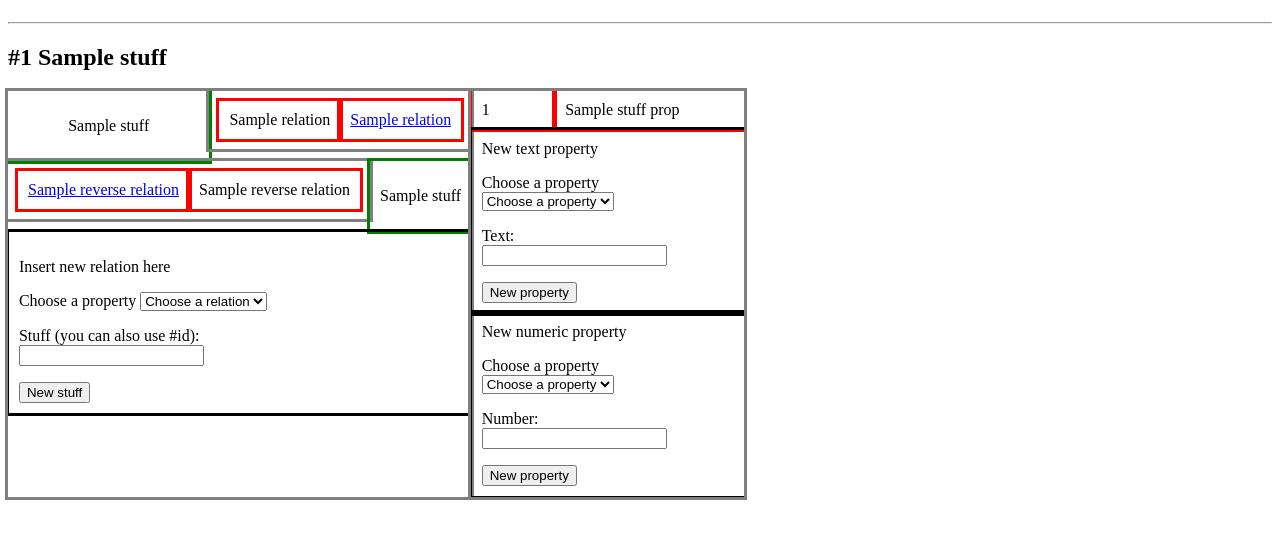
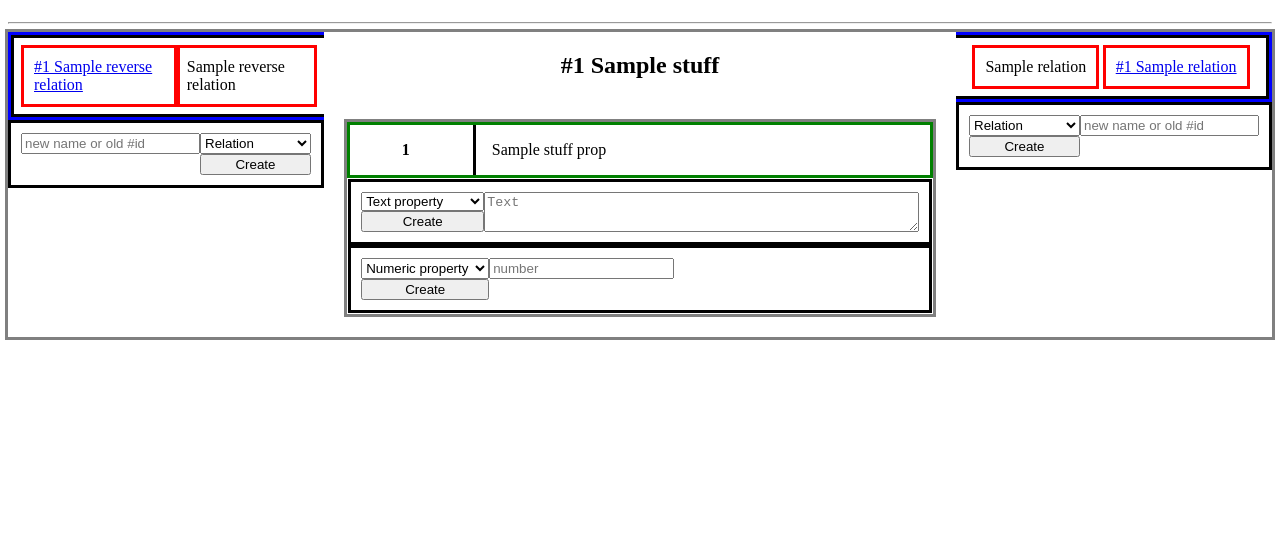
Before and after one commit to Halmela/stuffbase, a Flask app: template templates/stuff.html in a window 1280 px wide. Shown: the part 58-597 px from the top of the page. Run offline with Flask 3, Linux system fonts and the light colour scheme; the template is opened without the code that fills it: most values are stand-ins (such as "Sample title", 1, 10 or a date in 2020).

Commit message:
add new layout

```diff
--- a/static/main.css
+++ b/static/main.css
@@ -1,52 +1,64 @@
 .stuff {
   display: flex;
+  flex-direction: row;
+  /* width: 61.8%; */
+  margin: auto;
+  outline: solid gray;
+}
+
+.stuff-body {
+  display: flex;
+  flex-direction: column;
+  align-items: center;
+  margin: auto;
+  width: 50%;
+  /* display: grid;
+  grid-column: repeat(3, 1fr); */
 }
 
 .relations {
   display: flex;
   flex-direction: column;
-  max-width: 38.2%;
-  outline: solid gray;
+  width: 25%;
 }
 
 .existing-relations {
   display: flex;
+  width: max;
 }
 
 .relatees {
   display: flex;
   flex-direction: column;
+  border-style: solid solid solid none;
+  border-color: blue;
+}
+
+.relatee {
+  display: flex;
+  justify-content: space-evenly;
+  flex-grow: 1;
+  padding: 10px;
+  width: max;
+  border-style: solid solid solid none;
 }
 
 .relators {
   display: flex;
   flex-direction: column;
+  border-style: solid none solid solid;
+  border-color: blue;
 }
 
-.stuff-as-relator {
+.relator {
+  display: flex;
+  justify-content: space-evenly;
   flex-grow: 1;
-  display: flex;
-  justify-content: center;
-  align-items: center;
-  outline: solid green;
   padding: 10px;
+  width: max;
+  border-style: solid none solid solid;
 }
 
-.stuff-as-relatee {
-  flex-grow: 1;
-  display: flex;
-  justify-content: center;
-  align-items: center;
-  outline: solid green;
-  padding: 10px;
-}
-
-.relation {
-  display: flex;
-  padding: 10px;
-  outline: solid gray;
-
-}
 
 .rela-box {
   outline: solid red;
@@ -57,24 +69,70 @@
   display: flex;
   flex-direction: column;
   padding: 0.2%;
-  flex-grow: 1;
+  width: fit-content;
 }
 
 .relation-form {
   padding: 10px;
-  outline: solid black;
+  border: solid black;
+  display: grid;
+  grid-template-columns: repeat(5, 1fr);
+  width: fit-content;
+}
+
+.rel-text {
+  grid-column: 1 / span 4;
+}
+
+.rel-submit {
+  grid-row-start: 2;
+  grid-column-start: 5;
+}
+
+.rev-rel-text {
+  grid-column: 2 / span 4;
+}
+
+.rev-rel-submit {
+  grid-row-start: 2;
+  grid-column-start: 1;
 }
 
 .properties {
   display: flex;
   flex-direction: column;
-  max-width: 38.2%;
-  outline: solid gray;
+  width: fit-content;
+  border: solid gray;
+  margin: 20px;
 }
 
 .existing-properties {
   display: flex;
-  flex-grow: 1;
+  flex-direction: column;
+}
+
+.prop-item {
+  display: grid;
+  grid-template-columns: 1fr 4fr;
+  border: solid green;
+  justify-items: stretch;
+  column-gap: 1%;
+}
+
+.prop-item h4 {
+  margin: auto;
+  padding: 5%;
+  grid-column: 1 / span 1;
+}
+
+.prop-item p {
+  padding: 1em;
+  margin: auto;
+  text-align: left;
+  word-break: break-word;
+  border-style: none none none solid;
+  grid-column: 2 / span 4;
+  width: 90%;
 }
 
 .property-column {
@@ -85,7 +143,7 @@
 }
 
 .property-box {
-  outline: solid red;
+  border: solid red;
   padding: 10px;
   flex-grow: 1;
 }
@@ -99,5 +157,22 @@
 
 .property-form {
   padding: 10px;
-  outline: solid black;
+  border: solid black;
+  display: grid;
+  grid-template-columns: repeat(5, 1fr);
+  width: fit-content;
 }
+
+.prop-text {
+  grid-column: 2 / span 4;
+  grid-row: 1 / span 2;
+}
+
+.prop-select {
+  grid-column-start: 1;
+}
+
+.prop-submit {
+  grid-column-start: 1;
+  grid-row-start: 2;
+}
--- a/templates/stuff.html
+++ b/templates/stuff.html
@@ -1,72 +1,40 @@
 {% extends "layout.html" %}
 {% block title %}{{ stuff.name }}{% endblock %}
 {% block content %}
-<h2>#{{stuff.id}} {{stuff.name}}</h2>
-{% if root_attached %}
-<p>is attached to root</p>
-{% endif %}
 
 <div class="stuff">
   <div class="relations">
-    {% if relations %}
-    <div class="existing-relations">
-      <div class="stuff-as-relator">
-        <p>{{stuff.name}}</p>
-      </div>
-      <div class="relatees">
-        {% for r in relations %}
-        <div class="relation">
-          <div class="rela-box">{{r[2]}}</div>
-          <div class="rela-box"><a href='{{"/stuff/%s" % r[0]}}'>{{r[1]}}</a></div>
-        </div>
-        {% endfor %}
-      </div>
-    </div>
-    {% endif %}
-
     {% if reverse_relations %}
-    <div class="existing-relations">
     <div class="relators">
       {% for r in reverse_relations %}
-        <div class="relation">
-          <div class="rela-box"><a href='{{"/stuff/%s" % r[0]}}'>{{r[1]}}</a></div>
+      <div class="relator">
+        <div class="rela-box"><a href='{{"/stuff/%s" % r[0]}}'>#{{r[0]}} {{r[1]}}</a></div>
         <div class="rela-box">{{r[2]}}</div>
       </div>
       {% endfor %}
     </div>
-      <div class="stuff-as-relatee">
-        <p>{{stuff.name}}</p>
-      </div>
-    </div>
     {% endif %}
-
-    <div class="new-relations">
-      <div class="relation-form">
-        <p>Insert new relation here
-        </p>
-        <form action="/attachrelation" method="POST">
-          <label for="info_id">Choose a property</label>
+    <form action="/attachrelation" method="POST" class="relation-form">
+      <!-- <label for="info_id">Choose a relation</label> -->
+      <input class="rel-text" type="text" name="name" placeholder="new name or old #id">
       <select name="info_id" id="info_id">
-            <option value="">Choose a relation</option>
+        <option value="">Relation</option>
         {% for r in rel_infos %}
         <option value={{r[0]}}>{{r[1]}}
           {% endfor %}
       </select>
 
-          <p>Stuff (you can also use #id):<br>
-            <input type="text" name="name">
-          </p>
       <input type="hidden" name="relator_id" value="{{ stuff.id }}">
       <input type="hidden" name="csrf_token" value="{{ session.csrf_token }}">
-          <input type="submit" value="New stuff">
+      <input class="rel-submit" type="submit" value="Create">
     </form>
   </div>
-    </div>
-  </div>
 
+  <div class="stuff-body">
+    <h2>#{{stuff.id}} {{stuff.name}}</h2>
     <div class="properties">
       {% if stuff_props %}
-    <div class="existing-properties">
+      <!-- <div class="existing-properties">
         <div class="property-column">
           {% for i in range(stuff_props | length) %}
           <div class="property-box">{{stuff_props[i][0]}}</div>
@@ -77,52 +45,82 @@
           <div class="property-box">{{stuff_props[i][1]}}</div>
           {% endfor %}
         </div>
+      </div> -->
+      <div class="existing-properties">
+        {% for p in stuff_props %}
+        <div class="prop-item">
+          <h4>{{p[0]}}</h4>
+          <p>{{p[1]}}</p>
+        </div>
+        {% endfor %}
       </div>
       {% endif %}
-
       <div class="new-properties">
-      <div class="property-form" <p>New text property
-        <p>
-        <form action="/attachtextproperty" method="POST">
-          <label for="property_id">Choose a property</label>
-          <select name="property_id" id="property_id">
-            <option value="">Choose a property</option>
+        <form class="property-form" action="/attachtextproperty" method="POST">
+          <select class="prop-select" name="property_id" id="property_id">
+            <option value="">Text property</option>
             {% for t in text_props %}
             <option value={{t[0]}}>{{t[1]}}
               {% endfor %}
           </select>
 
-          <p>Text:<br>
-            <input type="text" name="text">
-          </p>
+          <textarea class="prop-text" placeholder="Text" name="text"></textarea>
           <input type="hidden" name="stuff_id" value="{{ stuff.id }}">
           <input type="hidden" name="csrf_token" value="{{ session.csrf_token }}">
-          <input type="submit" value="New property">
+          <input class="prop-submit" type="submit" value="Create">
         </form>
-      </div>
 
-      <div class="property-form" <p>New numeric property
-        <p>
-        <form action="/attachnumericproperty" method="POST">
-          <label for="property_id">Choose a property</label>
-          <select name="property_id" id="property_id">
-            <option value="">Choose a property</option>
+        <form class="property-form" action="/attachnumericproperty" method="POST">
+          <select class="prop-select" name="property_id" id="property_id">
+            <option value="">Numeric property</option>
             {% for t in num_props %}
             <option value={{t[0]}}>{{t[1]}}
               {% endfor %}
           </select>
 
-          <p>Number:<br>
-            <input type="number" name="number">
-          </p>
+          <input class="prop-num" placeholder="number" type="number" name="number">
           <input type="hidden" name="stuff_id" value="{{ stuff.id }}">
           <input type="hidden" name="csrf_token" value="{{ session.csrf_token }}">
-          <input type="submit" value="New property">
+          <input class="prop-submit" type="submit" value="Create">
+        </form>
+      </div>
+    </div>
+
+  </div>
+  <div class="relations">
+    {% if relations %}
+    <div class="relatees">
+      {% for r in relations %}
+      <div class="relatee">
+        <div class="rela-box">{{r[2]}}</div>
+        <div class="rela-box"><a href='{{"/stuff/%s" % r[0]}}'>#{{r[0]}} {{r[1]}}</a></div>
+      </div>
+      {% endfor %}
+    </div>
+    {% endif %}
+    <form action="/attachrelation" method="POST" class="relation-form">
+      <!-- <label for="info_id">Choose a relation</label> -->
+      <select class="rev-rel-select" name="info_id" id="info_id">
+        <option value="">Relation</option>
+        {% for r in rel_infos %}
+        <option value={{r[0]}}>{{r[1]}}
+          {% endfor %}
+      </select>
+      <input class="rev-rel-text" type="text" name="name" placeholder="new name or old #id">
+
+      <input type="hidden" name="relator_id" value="{{ stuff.id }}">
+      <input type="hidden" name="csrf_token" value="{{ session.csrf_token }}">
+      <input class="rev-rel-submit" type="submit" value="Create">
     </form>
   </div>
 
-    </div>
+
+
 </div>
 
 
 {% endblock %}
+
+
+<!--
+  -->
```
Lines whose indentation alone changed are shown as unchanged.
